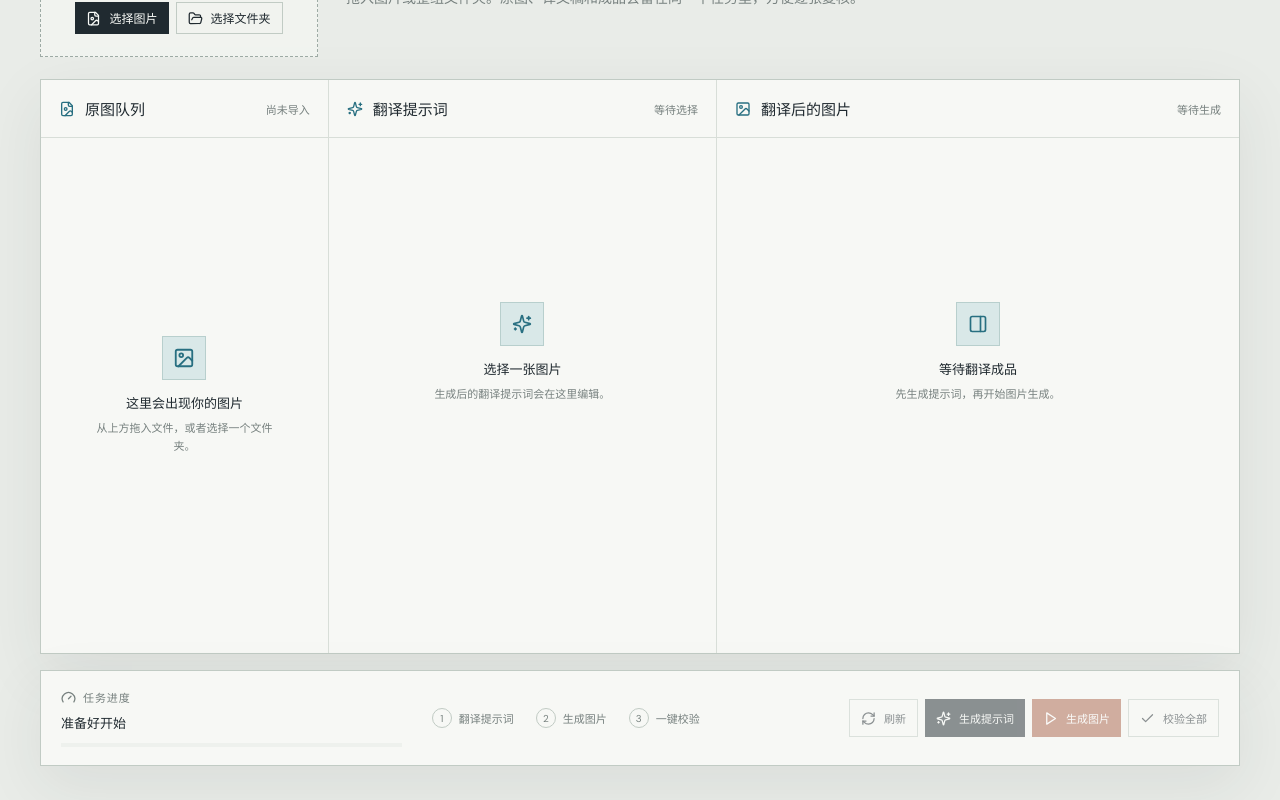
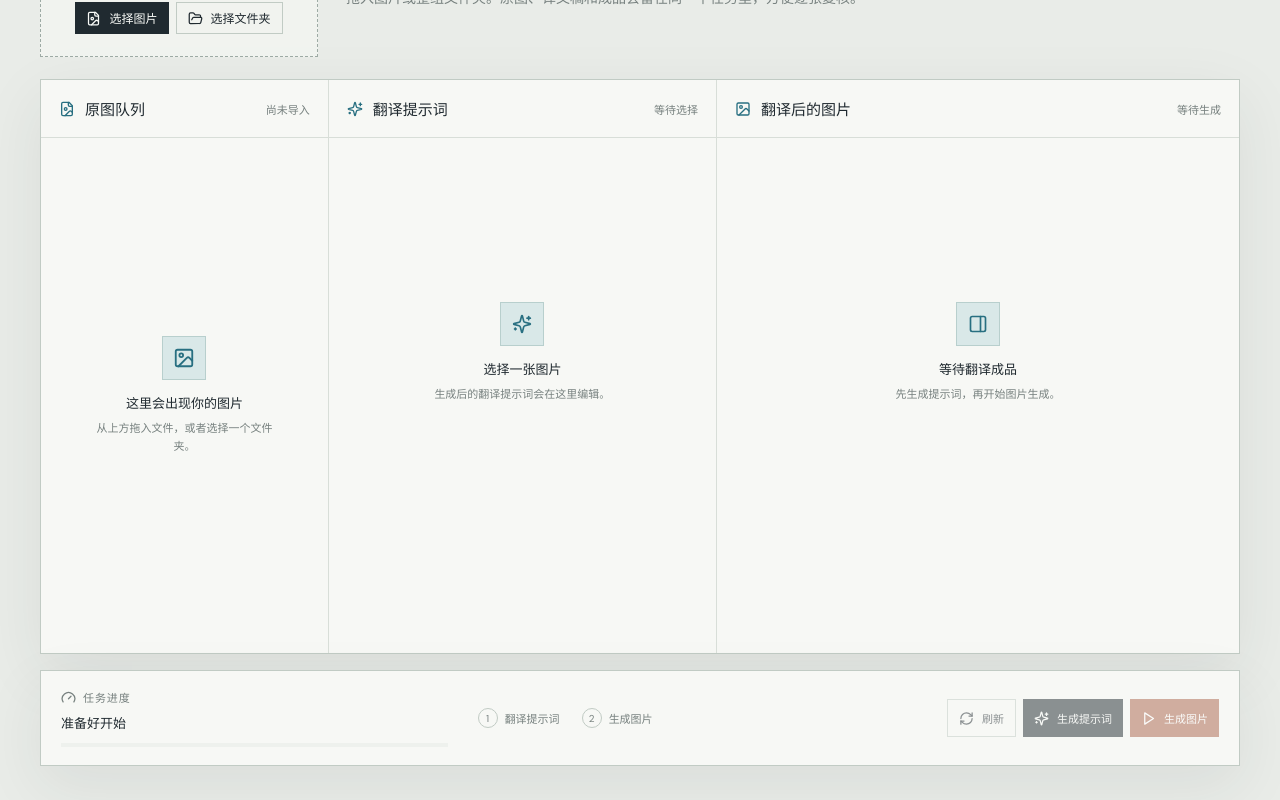
Before and after one commit to Loccc1109/Image-Translation-Workbench, a React (Vite) app in the folder static-frontend/: page / in a window 1280 px wide. Shown: the part 247-1047 px from the top of the page. Built offline with nearby package versions, Linux system fonts and the light colour scheme.

Commit message:
Sync requested UI changes to static frontend

```diff
--- a/static-frontend/src/api.ts
+++ b/static-frontend/src/api.ts
@@ -7,10 +7,10 @@ const tasksKey = 'tasks';
 const blobs = new Map<string, string>();
 
 const defaults: Settings = {
-  geminiBaseUrl: '', geminiModel: 'gemini-2.5-flash', geminiAuth: 'bearer', geminiAuthHeader: '', geminiKeySet: false,
-  extraInstruction: '', imageBaseUrl: 'https://task-api-1-cn.65535.space', imageModel: 'gpt-image-2', imageKeySet: false,
-  size: '', resolution: '', quality: '', downloadWidth: 0, downloadHeight: 0, checkModel: false,
-  promptConcurrency: 2, imageConcurrency: 2, pollSeconds: 2, timeoutMinutes: 30, autoPrompt: true, autoGenerate: false,
+  geminiBaseUrl: 'https://api.aiday.top', geminiModel: 'gemini-3.8-flash(high)', geminiAuth: 'bearer', geminiAuthHeader: '', geminiKeySet: false,
+  extraInstruction: '', imageBaseUrl: 'https://task-api-1-cn.65535.space', imageModel: 'grok-imagine-image-2.0', imageKeySet: false,
+  size: 'auto', resolution: '2K', quality: '', downloadWidth: 0, downloadHeight: 0, checkModel: false,
+  promptConcurrency: 2, imageConcurrency: 2, pollSeconds: 2, timeoutMinutes: 30, autoPrompt: false, autoGenerate: false,
 };
 function openDb(): Promise<IDBDatabase> { return new Promise((resolve, reject) => { const r = indexedDB.open(DB, 1); r.onupgradeneeded = () => r.result.createObjectStore(STORE); r.onsuccess = () => resolve(r.result); r.onerror = () => reject(r.error); }); }
 async function dbGet<T>(key: string): Promise<T | undefined> { const db = await openDb(); return new Promise((resolve, reject) => { const r = db.transaction(STORE).objectStore(STORE).get(key); r.onsuccess = () => resolve(r.result); r.onerror = () => reject(r.error); }); }
@@ -45,7 +45,7 @@ export async function request<T>(url: string, options: RequestInit = {}): Promis
   const task = await getTask(taskId); if (!task) throw new Error('任务不存在');
   if (rest === '' && method === 'GET') return await hydrate(task) as T;
   if (rest === '' && method === 'DELETE') { await saveTasks((await allTasks()).filter(t => t.id !== taskId)); return { ok:true } as T; }
-  if (rest === '/prompts/generate' && method === 'POST') return await hydrate(await generatePrompts(task)) as T;
+  if (rest === '/prompts/generate' && method === 'POST') { const body = JSON.parse(String(options.body || '{}')); if (typeof body.language === 'string' && body.language.trim()) task.language = body.language.trim().slice(0, 80); if (!task.language.trim()) throw new Error('请输入目标语言后再生成提示词'); return await hydrate(await generatePrompts(task)) as T; }
   if (rest === '/images/generate' && method === 'POST') return await hydrate(await generateImages(task)) as T;
   if (rest === '/validate' && method === 'POST') return await hydrate(task) as T;
   if (itemId && rest === '' && method === 'DELETE') { task.items = task.items.filter(i => i.id !== itemId); await updateTask(task); return await hydrate(task) as T; }
--- a/static-frontend/src/app/App.tsx
+++ b/static-frontend/src/app/App.tsx
@@ -41,17 +41,17 @@ import {
 } from "../types";
 
 const initialSettings: Settings = {
-  geminiBaseUrl: "",
-  geminiModel: "gemini-2.5-flash",
+  geminiBaseUrl: "https://api.aiday.top",
+  geminiModel: "gemini-3.8-flash(high)",
   geminiAuth: "bearer",
   geminiAuthHeader: "",
   geminiKeySet: false,
   extraInstruction: "",
   imageBaseUrl: "https://task-api-1-cn.65535.space",
-  imageModel: "gpt-image-2",
+  imageModel: "grok-imagine-image-2.0",
   imageKeySet: false,
-  size: "",
-  resolution: "",
+  size: "auto",
+  resolution: "2K",
   quality: "",
   downloadWidth: 0,
   downloadHeight: 0,
@@ -60,7 +60,7 @@ const initialSettings: Settings = {
   imageConcurrency: 2,
   pollSeconds: 2,
   timeoutMinutes: 30,
-  autoPrompt: true,
+  autoPrompt: false,
   autoGenerate: false,
 };
 const stageText: Record<Item["promptStatus"], string> = {
@@ -189,9 +189,6 @@ export function App() {
     task?.items.filter((item) => item.promptStatus === "done").length || 0;
   const doneImages =
     task?.items.filter((item) => item.imageStatus === "done").length || 0;
-  const doneChecks =
-    task?.items.filter((item) => item.validationStatus === "passed").length ||
-    0;
   const anyRunning = !!task?.busy;
   const completedItems = task?.items.filter((item) => item.imageStatus === "done" && item.hasResult) || [];
   const allImagesReady = !!task && completedItems.length === task.items.length && task.items.length > 0;
@@ -218,10 +215,6 @@ export function App() {
     await loadTasks();
   }
   async function createTask(files: FileList | File[]) {
-    if (!language.trim()) {
-      showNotice("error", "请先填写目标语言");
-      return;
-    }
     const imageFiles = [...files].filter((file) =>
       ["image/png", "image/jpeg", "image/webp", "image/gif"].includes(
         file.type,
@@ -363,9 +356,19 @@ export function App() {
   async function generatePrompts() {
     if (!task) return;
     await runAction("生成提示词", async () => {
+      let targetLanguage = language.trim() || task.language.trim();
+      if (!targetLanguage) {
+        const entered = window.prompt("请输入目标语言", "");
+        if (!entered?.trim()) {
+          showNotice("error", "请输入目标语言后再生成提示词");
+          return;
+        }
+        targetLanguage = entered.trim();
+        setLanguage(targetLanguage);
+      }
       const next = await request<Task>(
         `/api/tasks/${task.id}/prompts/generate`,
-        json("POST"),
+        json("POST", { language: targetLanguage }),
       );
       setTask(next);
     });
@@ -395,16 +398,6 @@ export function App() {
     await runAction("重新生成", async () => {
       const next = await request<Task>(
         `/api/tasks/${task.id}/items/${itemId}/image/regenerate`,
-        json("POST"),
-      );
-      setTask(next);
-    });
-  }
-  async function validate() {
-    if (!task) return;
-    await runAction("校验中", async () => {
-      const next = await request<Task>(
-        `/api/tasks/${task.id}/validate`,
         json("POST"),
       );
       setTask(next);
@@ -594,12 +587,10 @@ export function App() {
           task={task}
           donePrompts={donePrompts}
           doneImages={doneImages}
-          doneChecks={doneChecks}
           busyAction={busyAction}
           settings={settings}
           onGeneratePrompts={generatePrompts}
           onGenerateImages={generateImages}
-          onValidate={validate}
           onRefresh={refreshTask}
         />
       </main>
@@ -1215,29 +1206,24 @@ function TaskRail({
   task,
   donePrompts,
   doneImages,
-  doneChecks,
   busyAction,
   settings,
   onGeneratePrompts,
   onGenerateImages,
-  onValidate,
   onRefresh,
 }: {
   task: Task | null;
   donePrompts: number;
   doneImages: number;
-  doneChecks: number;
   busyAction: string;
   settings: Settings;
   onGeneratePrompts: () => void;
   onGenerateImages: () => void;
-  onValidate: () => void;
   onRefresh: () => void;
 }) {
   const count = task?.items.length || 0;
   const allPrompts = count > 0 && donePrompts === count;
   const allImages = count > 0 && doneImages === count;
-  const allChecks = count > 0 && doneChecks === count;
   return (
     <section className="task-rail">
       <div className="rail-copy">
@@ -1259,9 +1245,6 @@ function TaskRail({
         </span>
         <span className={allImages ? "complete" : ""}>
           <i>2</i> 生成图片
-        </span>
-        <span className={allChecks ? "complete" : ""}>
-          <i>3</i> 一键校验
         </span>
       </div>
       <div className="rail-actions">
@@ -1291,18 +1274,6 @@ function TaskRail({
         >
           <Play size={15} />{" "}
           {busyAction === "生成图片" ? "生成中…" : "生成图片"}
-        </button>
-        <button
-          className="button button-outline"
-          onClick={onValidate}
-          disabled={!task || !!busyAction || !allImages || allChecks}
-        >
-          <Check size={15} />{" "}
-          {busyAction === "校验中"
-            ? "校验中…"
-            : allChecks
-              ? "校验完成"
-              : "校验全部"}
         </button>
       </div>
     </section>
```
